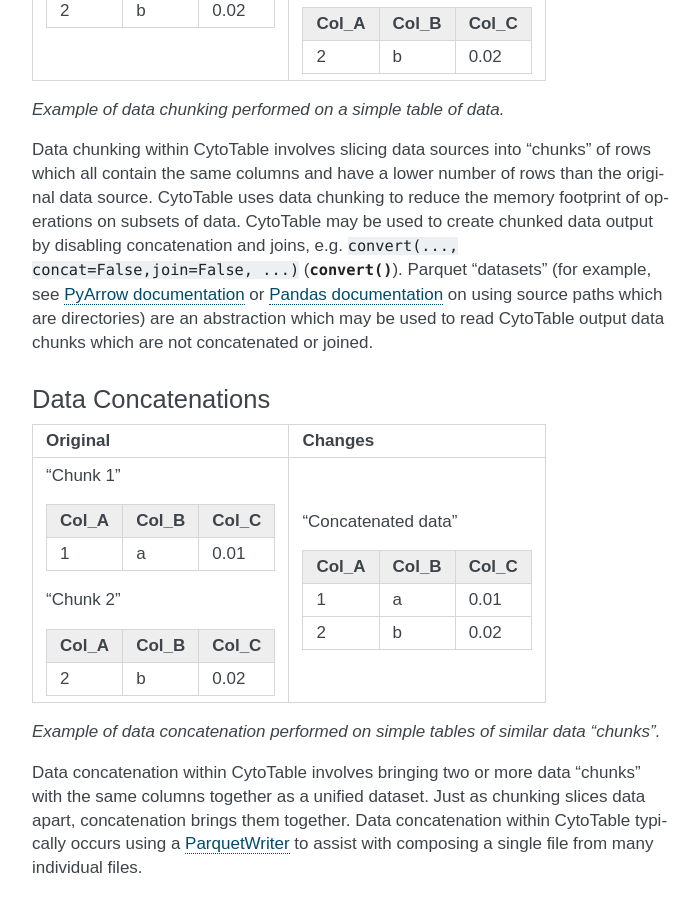
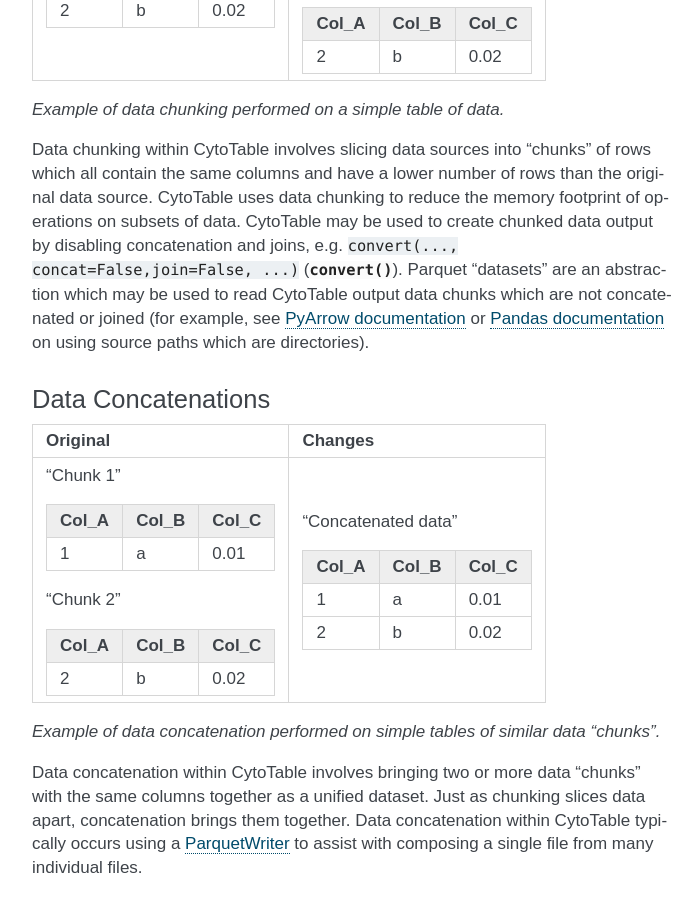
Before and after one commit to cytomining/CytoTable, a Sphinx documentation site: the page built from docs/source/overview.md, in a window 1280 px wide and 900 px high, scrolled down 3570 px. Shown: the whole window, without its empty margins (438-1138 px from the left). Built offline with Sphinx 7.4.7, drawn with Linux system fonts in a browser that asks for light colours.

Commit message:
move links around for readability

````diff
--- a/docs/source/overview.md
+++ b/docs/source/overview.md
@@ -167,7 +167,7 @@
 Data chunking within CytoTable involves slicing data sources into "chunks" of rows which all contain the same columns and have a lower number of rows than the original data source.
 CytoTable uses data chunking to reduce the memory footprint of operations on subsets of data.
 CytoTable may be used to create chunked data output by disabling concatenation and joins, e.g. :code:`convert(..., concat=False,join=False, ...)` (:mod:`convert() <cytotable.convert.convert>`).
-Parquet "datasets" (for example, see `PyArrow documentation <https://arrow.apache.org/docs/python/generated/pyarrow.parquet.ParquetDataset.html>`_ or `Pandas documentation <https://pandas.pydata.org/docs/reference/api/pandas.read_parquet.html>`_ on using source paths which are directories) are an abstraction which may be used to read CytoTable output data chunks which are not concatenated or joined.
+Parquet "datasets" are an abstraction which may be used to read CytoTable output data chunks which are not concatenated or joined (for example, see `PyArrow documentation <https://arrow.apache.org/docs/python/generated/pyarrow.parquet.ParquetDataset.html>`_ or `Pandas documentation <https://pandas.pydata.org/docs/reference/api/pandas.read_parquet.html>`_ on using source paths which are directories).
 ```
 
 ### Data Concatenations
````
